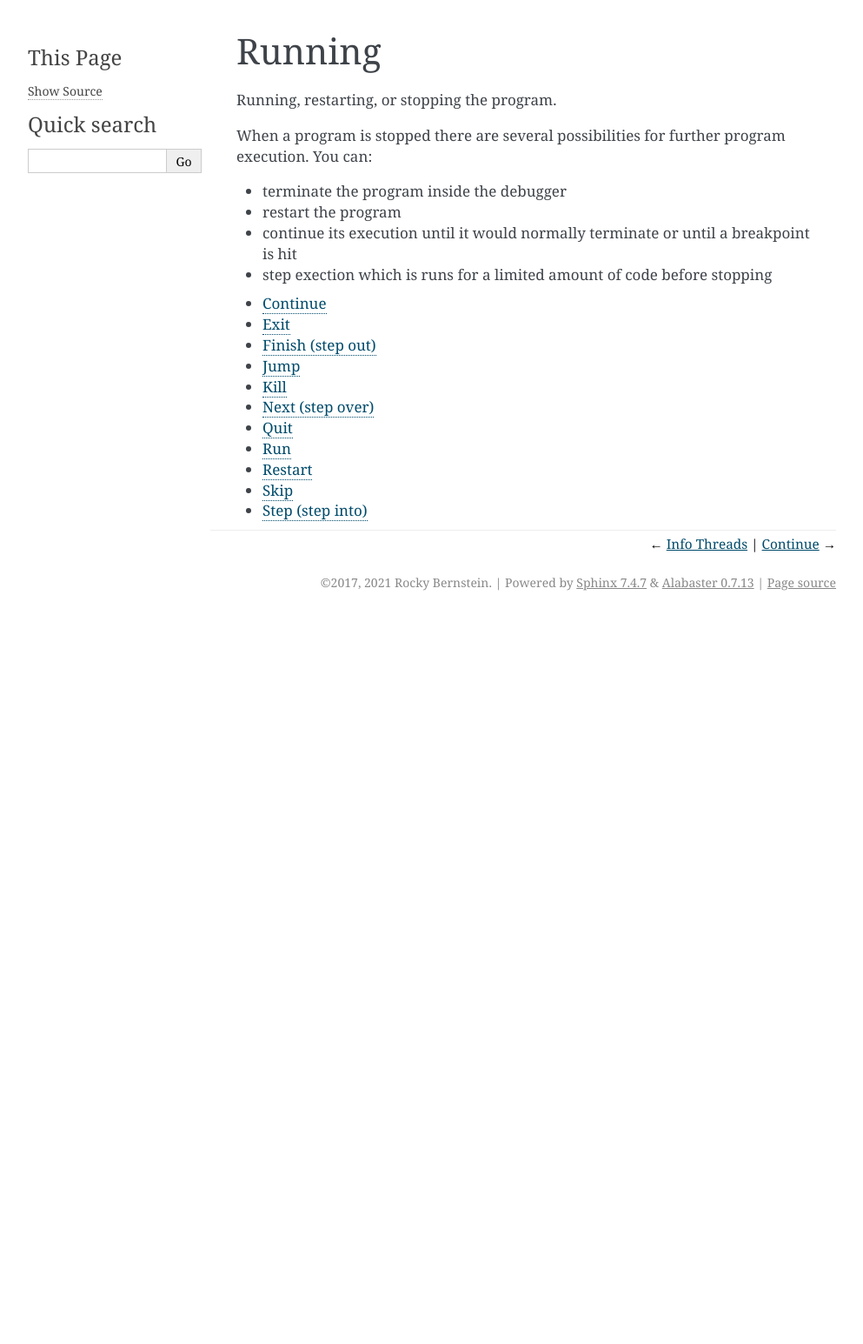
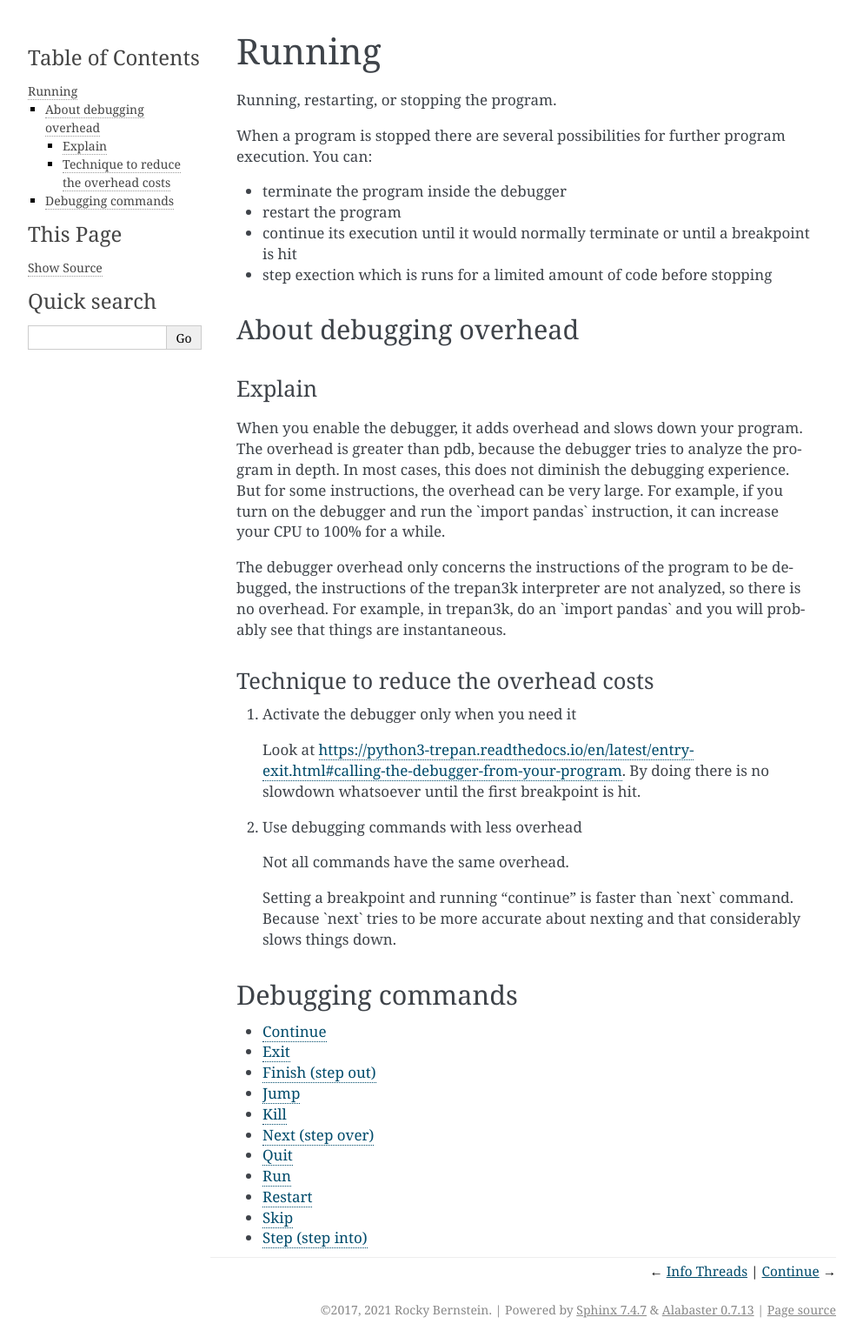
Before and after one commit to Trepan-Debuggers/python3-trepan, a Sphinx documentation site: the page built from docs/commands/running.rst, in a window 1280 px wide. Shown: the whole page at 87% size, without its empty margins (148-1141 px from the left). Built offline with Sphinx 7.4.7, drawn with Linux system fonts in a browser that asks for light colours; before the commit the page ends 900 px from its top, so only the background shows below that.

Commit message:
Add tip about debug overhead

```diff
--- a/docs/commands/running.rst
+++ b/docs/commands/running.rst
@@ -11,6 +11,47 @@ program execution. You can:
 * continue its execution until it would normally terminate or until a
   breakpoint is hit
 * step exection which is runs for a limited amount of code before stopping
+
+About debugging overhead
+------------------------
+
+Explain
+~~~~~~~
+
+When you enable the debugger, it adds overhead and slows down your
+program. The overhead is greater than pdb, because the debugger tries to
+analyze the program in depth. In most cases, this does not diminish the
+debugging experience. But for some instructions, the overhead can be
+very large. For example, if you turn on the debugger and run the
+\`import pandas\` instruction, it can increase your CPU to 100% for a
+while.
+
+The debugger overhead only concerns the instructions of the program to
+be debugged, the instructions of the trepan3k interpreter are not
+analyzed, so there is no overhead. For example, in trepan3k, do an
+\`import pandas\` and you will probably see that things are
+instantaneous.
+
+Technique to reduce the overhead costs
+~~~~~~~~~~~~~~~~~~~~~~~~~~~~~~~~~~~~~~
+
+#. Activate the debugger only when you need it
+
+   Look at
+   https://python3-trepan.readthedocs.io/en/latest/entry-exit.html#calling-the-debugger-from-your-program.
+   By doing there is no slowdown whatsoever until the first breakpoint
+   is hit.
+
+#. Use debugging commands with less overhead
+
+   Not all commands have the same overhead.
+
+   Setting a breakpoint and running "continue" is faster than \`next\`
+   command. Because \`next\` tries to be more accurate about nexting and
+   that considerably slows things down.
+
+Debugging commands
+------------------
 
 .. toctree::
    :maxdepth: 1
```
